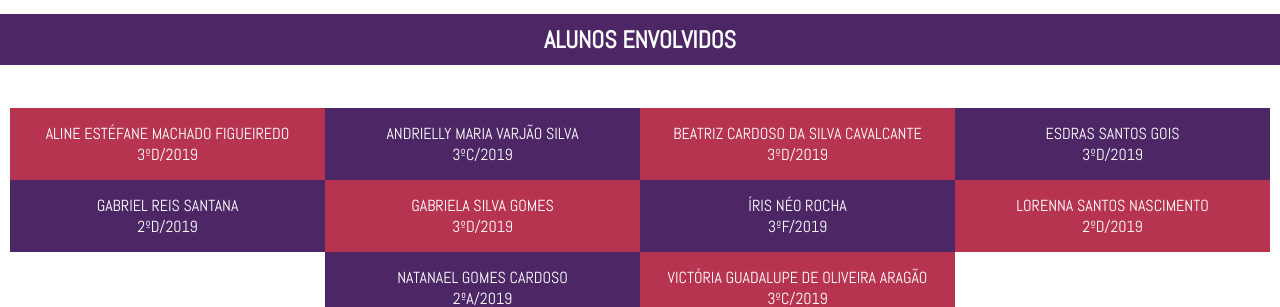
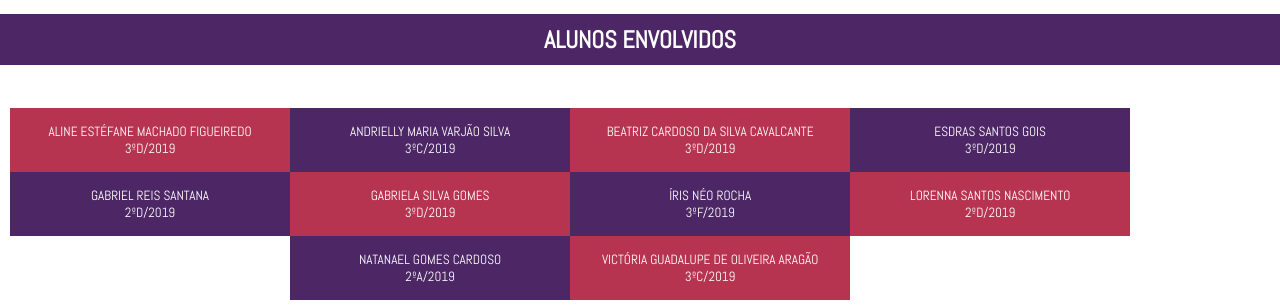
Before and after one commit to euesdrasgois/athenados, a PHP site: page / in a window 1280 px wide. Shown: the part 3498-3805 px from the top of the page. Run offline with PHP 8.4, Linux system fonts and the light colour scheme; data that the repository does not hold is empty.

Commit message:
Update index.css

```diff
--- a/app/css/index.css
+++ b/app/css/index.css
@@ -155,9 +155,9 @@ a {
     border-spacing: 0;
 }
 .alunos td{
+    font-size: 10pt;
     width: 22%;
     height: 22%;
-
     color: white;
     text-align: center;
     vertical-align: middle;
```
